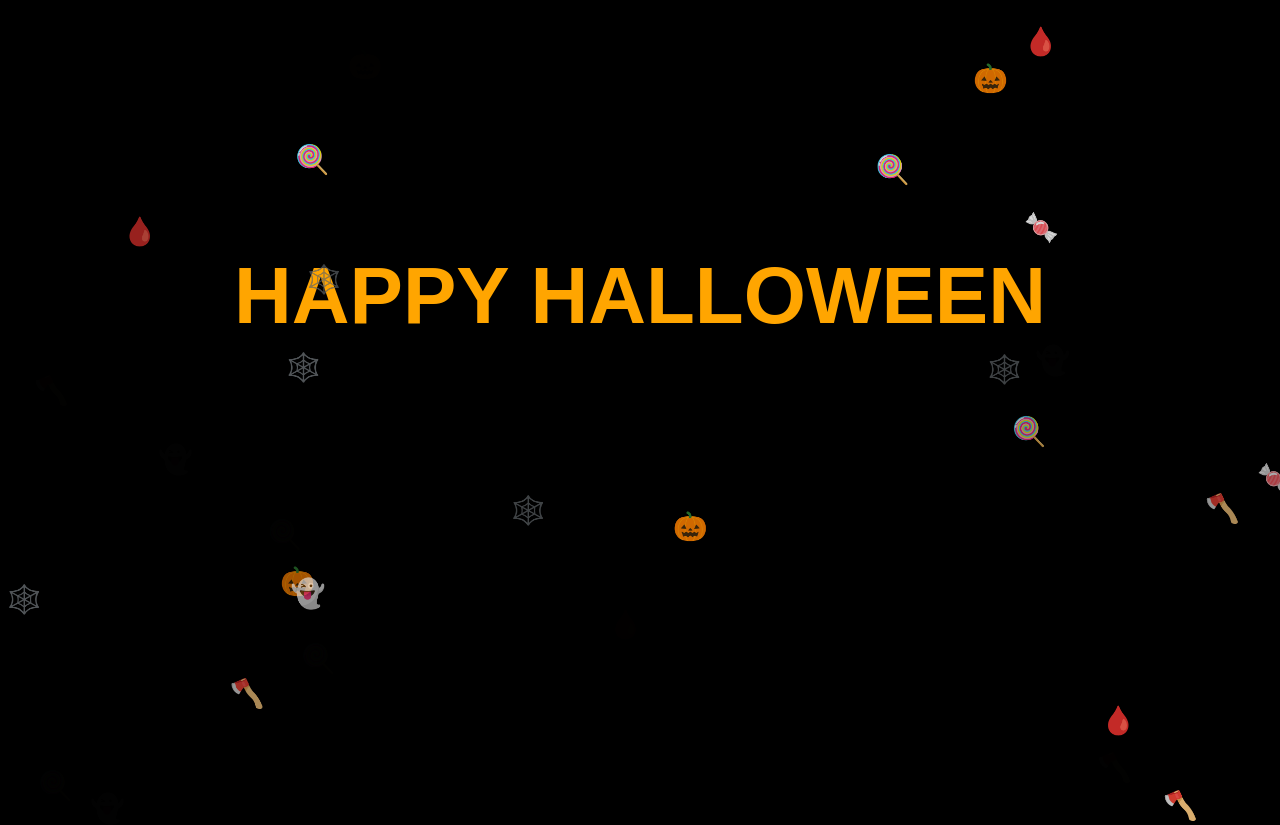
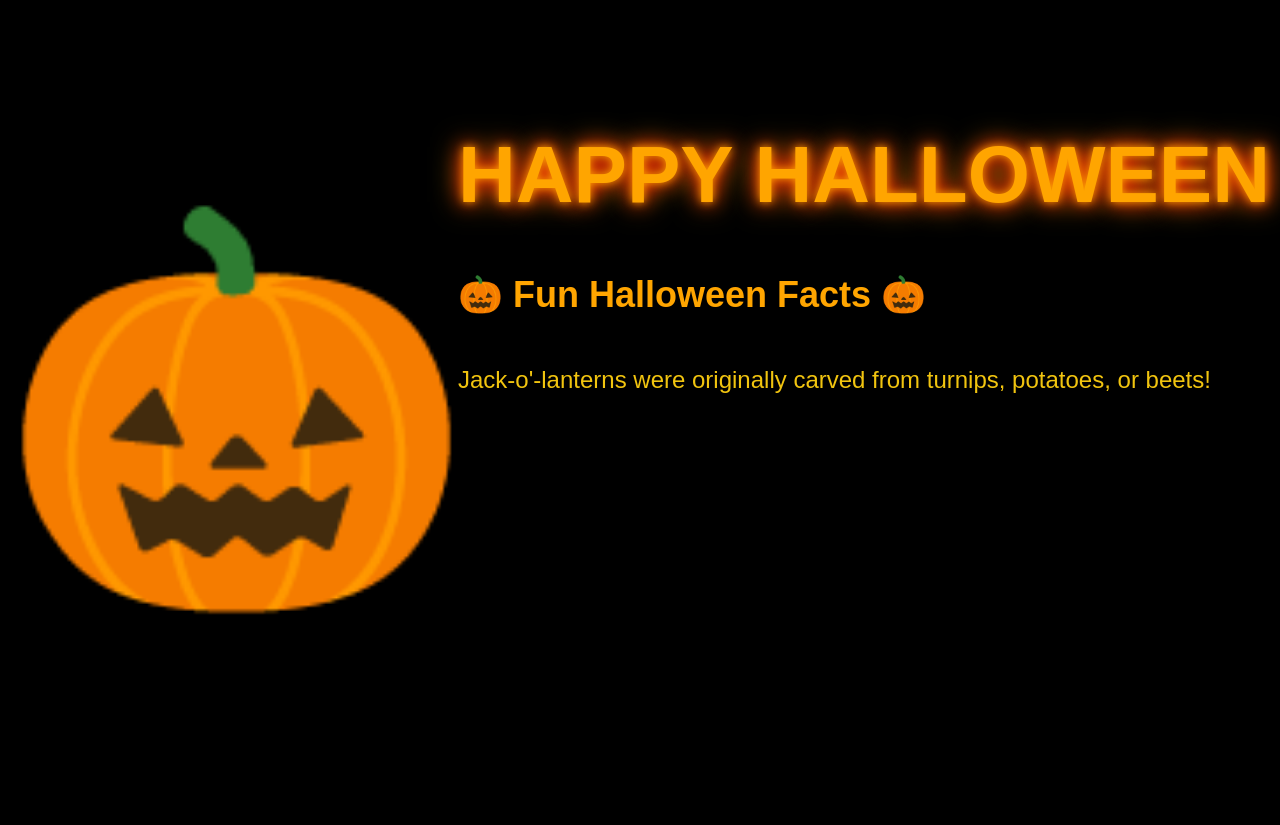
Before and after one commit to doradohunter/medp-33100-week9, a website: page index.html in a window 1280 px wide. After the commit the page ends 800 px from the top, so only its background shows below. Drawn offline with Linux system fonts and the light colour scheme.

Commit message:
update: html_content

```diff
--- a/index.html
+++ b/index.html
@@ -6,25 +6,57 @@
   <title>Halloween 🎃</title>
   <style>
     body {
-      font-family: Arial, sans-serif;
+      display: flex;
+      align-items: center;
+      justify-content: space-between;
+      height: 400px;
+      font-family: 'Arial', sans-serif;
       background-color: black;
       color: orange;
-      text-align: center;
       overflow: hidden;
+      position: relative;
+    }
+
+    .pumpkin {
+      font-size: 350px;
+      animation: pulse 1.5s infinite;
+      position: absolute;
+      left: 10px;
+      top: 50%;
+      transform: translateY(-50%);
+    }
+
+    .text-container {
+      margin-left: 450px;
+      margin-top: 5px;
+      position: relative;
     }
 
     h1 {
       font-size: 80px;
-      margin-top: 250px;
       animation: flicker 2s infinite;
+      text-shadow: 0 0 10px orange, 0 0 20px red, 0 0 30px orange;
     }
 
-    .ghost {
+    h2 {
+      font-size: 36px;
+    }
+
+    .fun-fact {
+      height: 40px; /* Fixed height to prevent movement */
       position: absolute;
-      font-size: 28px;
-      opacity: 0;
-      animation: fade 3s ease-in-out infinite;
+      width: 100%;
+      font-size: 24px;
+      margin-top: 20px;
+      color: #f1c40f;
+      opacity: 0; /* Start hidden */
+      transition: opacity 2s ease-in-out;
     }
+
+    .fun-fact.show {
+      opacity: 1;
+    }
+
     @keyframes flicker {
       0%, 19%, 21%, 23%, 25%, 54%, 56%, 100% {
         opacity: 1;
@@ -33,40 +65,56 @@
         opacity: 0;
       }
     }
-    @keyframes fade {
-      0%, 100% { opacity: 0; }
-      50% { opacity: 1; }
+
+    @keyframes pulse {
+      0%, 100% {
+        transform: scale(1);
+      }
+      50% {
+        transform: scale(1.1);
+      }
     }
   </style>
 </head>
 
 <body>
+  <div class="pumpkin">🎃</div>
 
-  <h1>HAPPY HALLOWEEN</h1>
+  <div class="text-container">
+    <h1>HAPPY HALLOWEEN</h1>
+    <h2>🎃 Fun Halloween Facts 🎃</h2>
+    <p id="fact" class="fun-fact">Get ready for some spooky trivia...</p>
+  </div>
 
   <script>
-    const emojis = ['🎃', '👻', '🕸️', '🪓', '🩸', '🍬', '🍭'];
+    const facts = [
+      "Jack-o'-lanterns were originally carved from turnips, potatoes, or beets!",
+      "Candy corn was originally called 'chicken feed' and became popular in the 1950s.",
+      "Trick-or-treating comes from 'souling', an ancient practice where children prayed for the souls of the dead.",
+      "Pumpkins are technically fruits and belong to the Cucurbitaceae family, which also includes cucumbers and melons.",
+      "The fear of Halloween is called Samhainophobia.",
+      "Apple bobbing is a Halloween tradition that was once a fortune-telling game for marriage.",
+      "Halloween dates back to the ancient Celts of Europe.",
+      "In China, people light dragon-shaped lanterns to celebrate Halloween.",
+      "New York City hosts the largest Halloween parade in the United States.",
+      "Around a quarter of all US candy sales are for Halloween!"
+    ];
 
-    function createEmojis() {
-      const emojiCount = 10;
+    let factIndex = 0;
 
-    for (let i = 0; i < emojiCount; i++) {
-        const emojiElement = document.createElement('div');
-        emojiElement.classList.add('ghost');
+    function showFunFact() {
+      const factElement = document.getElementById('fact');
+      factElement.textContent = facts[factIndex];
+      factElement.classList.add('show')
+      factIndex = (factIndex + 1) % facts.length;
 
-    emojiElement.textContent = emojis[Math.floor(Math.random() * emojis.length)];
-
-    emojiElement.style.top = Math.random() * window.innerHeight + 'px';
-    emojiElement.style.left = Math.random() * window.innerWidth + 'px';
-    document.body.appendChild(emojiElement);
-
-    setTimeout(() => {
-        emojiElement.remove();
-    }, 3000);
-      }
+      setTimeout(() => {
+        factElement.classList.remove('show'); // Hide after 6 seconds
+      }, 6000);
     }
 
-    setInterval(createEmojis, 1000);
+    showFunFact();
+    setInterval(showFunFact, 8000);
   </script>
 </body>
 </html>
```
